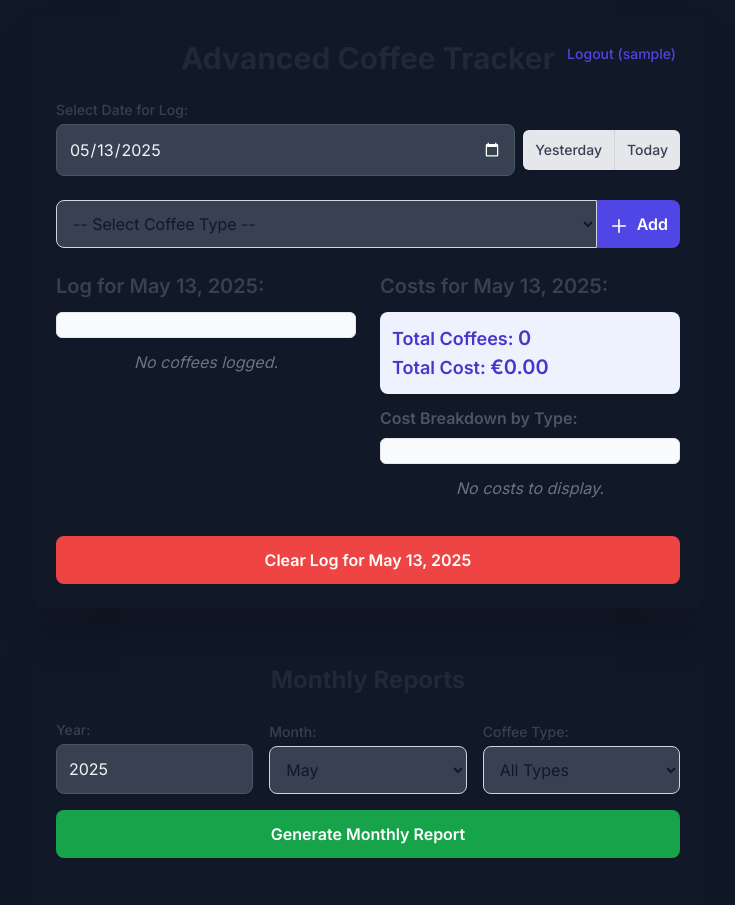
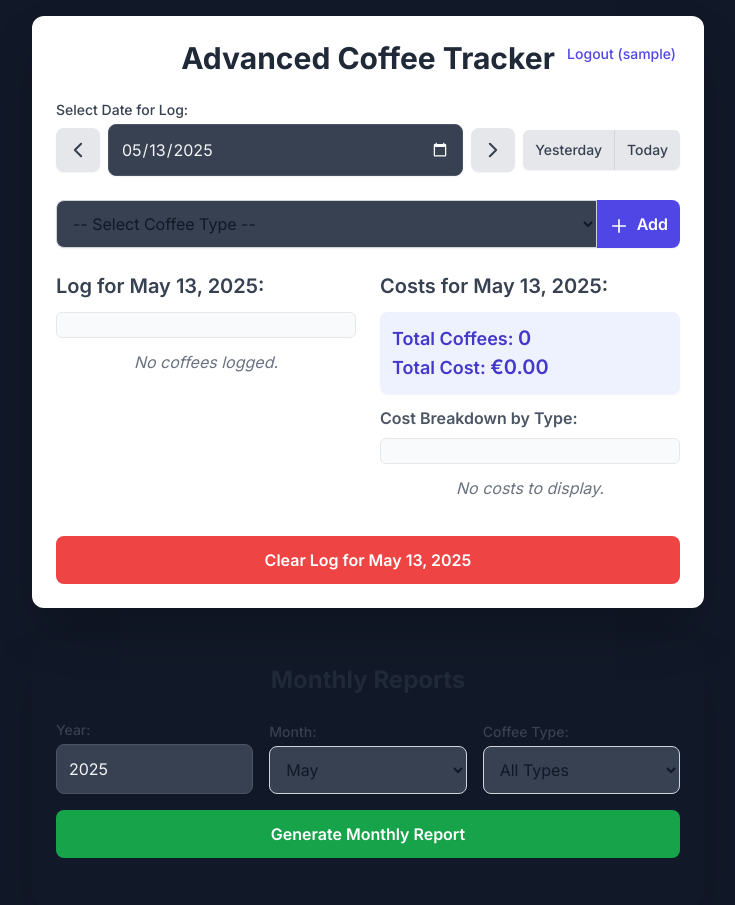
Before and after one commit to emung/coffee-tracker, a Flask app: page /coffee in a window 1280 px wide. Shown: the top 905 px of the page, without its empty margins (272-1007 px from the left). Run offline with Flask 3, Linux system fonts and the light colour scheme; the visitor is signed in with stand-in values (Sample User, id 1); data that the repository does not hold is empty; some libraries are stand-ins or nearby versions.

Commit message:
Add navigation buttons for previous and next day in coffee tracker

```diff
--- a/templates/coffee_tracker.html
+++ b/templates/coffee_tracker.html
@@ -4,7 +4,7 @@
 <head>
     <meta charset="UTF-8">
     <meta name="viewport" content="width=device-width, initial-scale=1.0">
-    <title>Advanced Coffee Tracker</title>
+    <title>Coffee Tracker</title>
     <script src="https://cdn.tailwindcss.com"></script>
     <link rel="stylesheet" href="{{ url_for('static', filename='css/style.css') }}">
     <link rel="stylesheet" href="{{ url_for('static', filename='css/coffee_tracker.css') }}">
@@ -14,7 +14,7 @@
 
     <div id="message-box" class="message-box"></div>
 
-    <div class="dark:bg-gray-800 p-6 rounded-xl shadow-2xl w-full max-w-2xl mb-8">
+    <div class="bg-white dark:bg-gray-800 p-6 rounded-xl shadow-2xl w-full max-w-2xl mb-8">
         <header class="mb-6 text-center relative">
             <h1 class="text-3xl font-bold text-gray-800 dark:text-gray-100">Advanced Coffee Tracker</h1>
             <a href="{{ url_for('logout') }}"
@@ -27,9 +27,26 @@
             <label for="log-date" class="block text-sm font-medium text-gray-700 dark:text-gray-300 mb-1">Select Date
                 for Log:</label>
             <div class="flex items-center space-x-2">
+                <button id="prev-day-btn" title="Previous Day"
+                    class="p-3 bg-gray-200 hover:bg-gray-300 text-gray-700 font-medium rounded-lg shadow-sm transition-colors text-sm dark:bg-gray-600 dark:hover:bg-gray-500 dark:text-gray-200">
+                    <svg xmlns="http://www.w3.org/2000/svg" fill="none" viewBox="0 0 24 24" stroke-width="2.5"
+                        stroke="currentColor" class="w-5 h-5">
+                        <path stroke-linecap="round" stroke-linejoin="round" d="M15.75 19.5L8.25 12l7.5-7.5" />
+                    </svg>
+                </button>
+
                 <input type="date" id="log-date"
-                    class="w-full p-3 border text-gray-900 border-gray-300 rounded-lg shadow-sm focus:ring-2 focus:ring-indigo-500 focus:border-indigo-500 dark:bg-gray-700 dark:text-gray-100 dark:border-gray-600 dark:focus:ring-indigo-400 dark:focus:border-indigo-400">
-                <div class="date-quick-select flex shadow-sm rounded-md">
+                    class="w-full p-3 border text-gray-900 border-gray-300 rounded-lg shadow-sm focus:ring-2 focus:ring-indigo-500 focus:border-indigo-500 dark:bg-gray-700 dark:text-gray-100 dark:border-gray-600 dark:focus:ring-indigo-400 dark:focus:border-indigo-400 dark:hover:bg-gray-600">
+
+                <button id="next-day-btn" title="Next Day"
+                    class="p-3 bg-gray-200 hover:bg-gray-300 text-gray-700 font-medium rounded-lg shadow-sm transition-colors text-sm dark:bg-gray-600 dark:hover:bg-gray-500 dark:text-gray-200">
+                    <svg xmlns="http://www.w3.org/2000/svg" fill="none" viewBox="0 0 24 24" stroke-width="2.5"
+                        stroke="currentColor" class="w-5 h-5">
+                        <path stroke-linecap="round" stroke-linejoin="round" d="M8.25 4.5l7.5 7.5-7.5 7.5" />
+                    </svg>
+                </button>
+
+                <div class="date-quick-select flex shadow-sm rounded-md ml-2">
                     <button id="yesterday-btn"
                         class="bg-gray-200 hover:bg-gray-300 text-gray-700 font-medium rounded-l-md transition-colors text-sm dark:bg-gray-600 dark:hover:bg-gray-500 dark:text-gray-200">Yesterday</button>
                     <button id="today-btn"
```
Also changed, not shown: static/js/coffee_tracker.js (+54 -18 lines).
